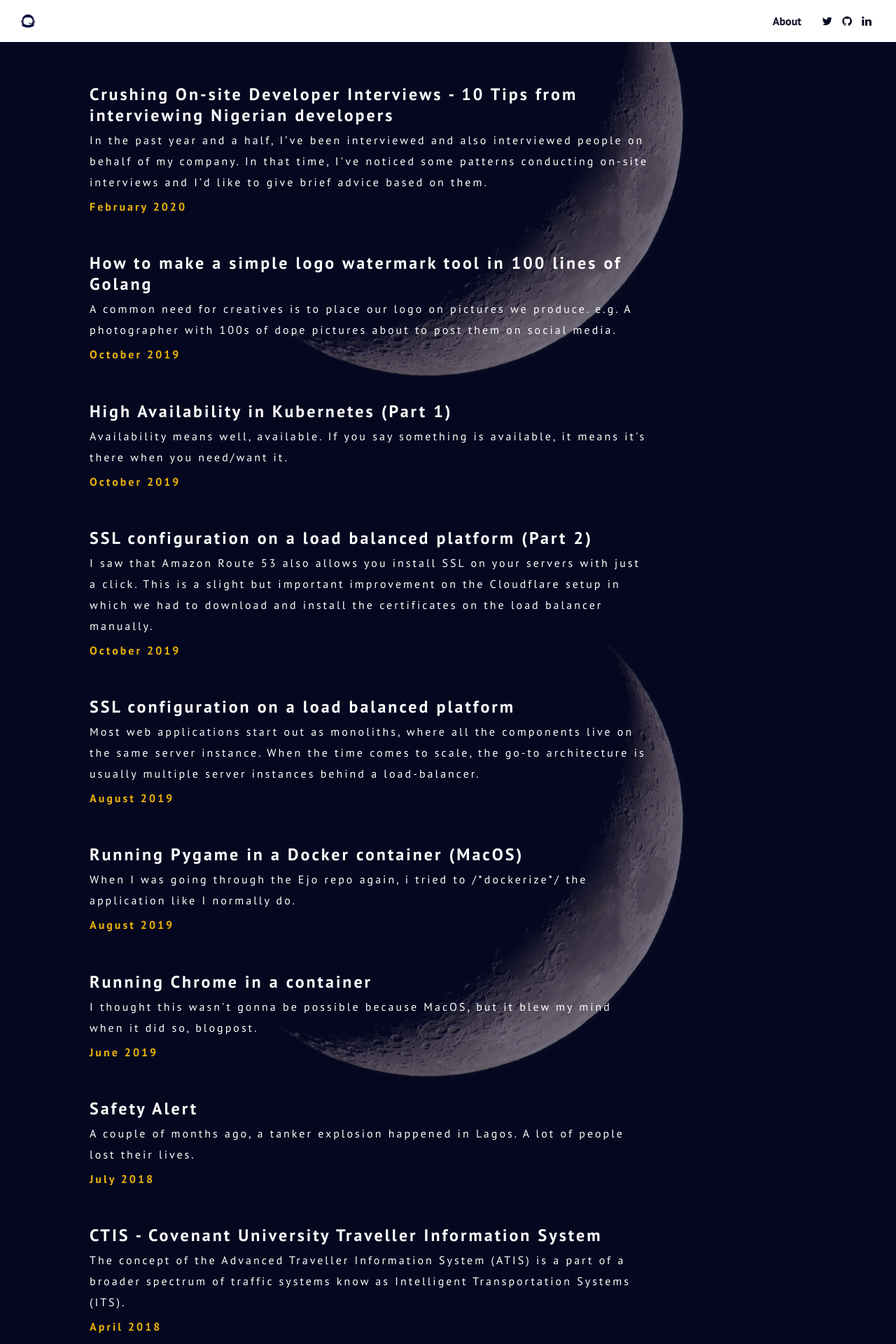
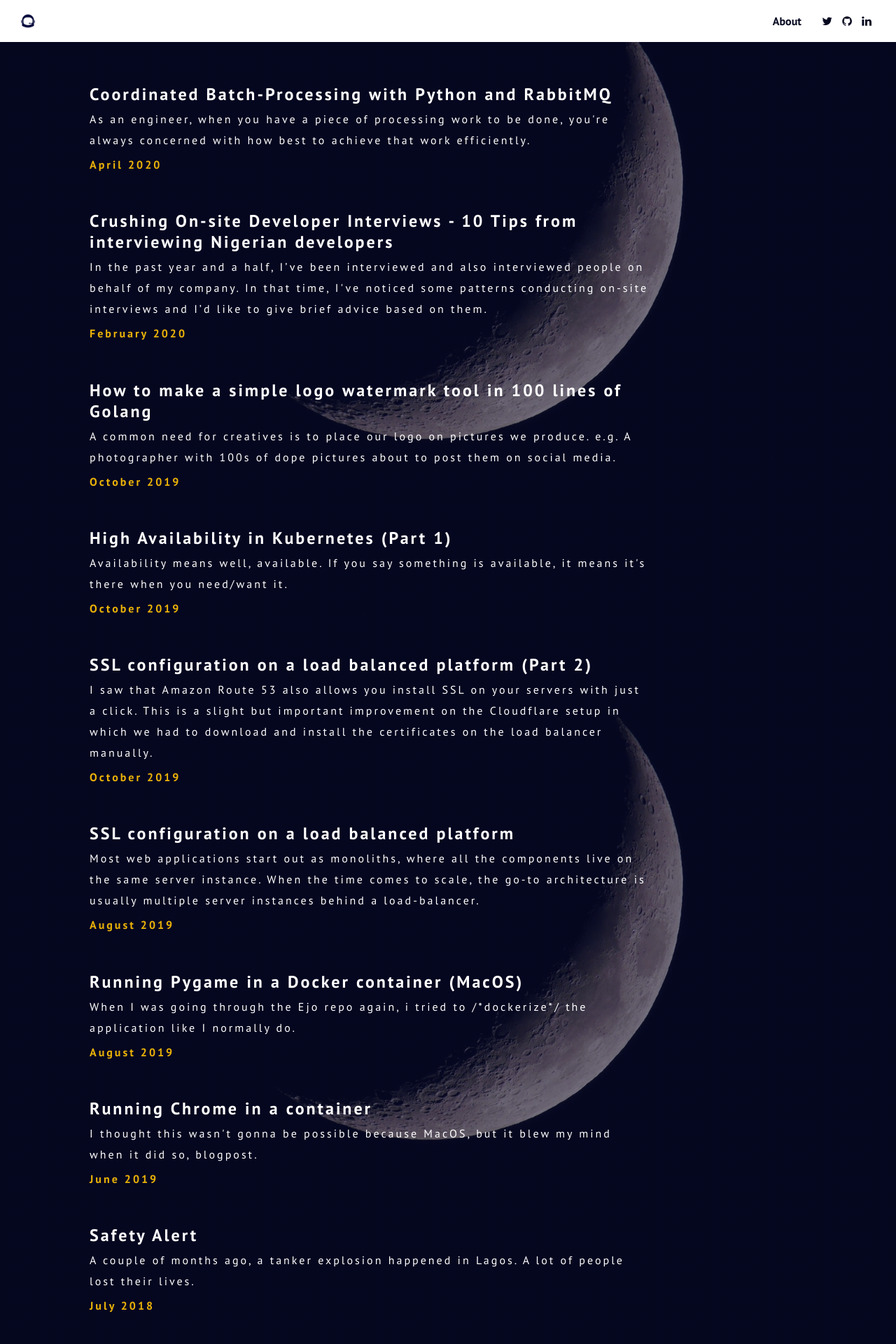
Before and after one commit to OpeOnikute/opeonikute.github.io, a Jekyll site: the page built from index.html, in a window 1280 px wide. Shown: the top 1920 px of the page at 70% size. Built offline with Jekyll 4.4.1, drawn with Linux system fonts in a browser that asks for light colours; some of the changed lines change nothing that is shown.

Commit message:
add coordinated processing post
test formatting

test out better formatting for code

test out better formatting

change formatting again

fix formatting

remove image styling

fix minor formatting

````diff
--- a/_data/posts.yml
+++ b/_data/posts.yml
@@ -1,3 +1,7 @@
+- title: Coordinated Batch-Processing with Python and RabbitMQ
+  link: Coordinated-Batch-Processing-with-Python-and-RabbitMQ
+  date: April 2020
+  synopsis: As an engineer, when you have a piece of processing work to be done, you're always concerned with how best to achieve that work efficiently.
 - title: Crushing On-site Developer Interviews - 10 Tips from interviewing Nigerian developers
   link: Crushing-On-Site-Developer-Interviews-10-Tips
   date: February 2020
--- a/css/style.css
+++ b/css/style.css
@@ -104,6 +104,11 @@ main.blog.dark img {
   background: #1E1E1E;
 }
 
+main.no-image-styling img {
+    background: none;
+    padding: 0;
+}
+
 .blog a {
   color: #eab208;
 }
@@ -208,11 +213,17 @@ footer a {
   padding-top: 5vw;
   text-align: center;
 }
+code {
+  line-height: 20px;
+  letter-spacing: normal;
+  border-radius: 5px;
+  padding: 2em 1.5em !important;
+}
 code.highlighter-rouge {
-  padding: 0.5em;
-  background: #1E1E1E;
-  color: #DCDCDC;
-}
+    padding: 0.5em !important;
+    background: #1E1E1E;
+    color: #DCDCDC;
+  }
 .share-container {
   padding-top: 10px;
   text-align: center;
--- /dev/null
+++ b/posts/Coordinated-Batch-Processing-with-Python-and-RabbitMQ.md
@@ -0,0 +1,375 @@
+---
+layout: post
+title: Coordinated Batch Processing with Python and RabbitMQ
+sub_title: Parallel Work distribution
+date: April 2020
+featured_image: https://opeonikute.dev/media/rmq_triple_diagram.png
+synopsis: As an engineer, when you have a piece of processing work to be done, you're always concerned with how best to achieve that work efficiently.
+image-theme: dark no-image-styling
+---
+
+As an engineer, when you have a piece of processing work to be done, you're always concerned with how best to achieve that work efficiently. i.e *how can the work be done in as little time as possible, with the right amount of resources?*
+
+For most simple workloads, you likely don't have to think about writing the most optimal process. You can get away with a simple `for` loop that iterates over all the items that need processing and you're done. Simple and sweet.
+
+When workloads start to get larger, things get more interesting. You start to realize that the `for` loop has begun to take longer to finish. You now need to explore ways to split that workload among different processes. With each process doing a bit of the work in parallel, your total processing time (TPT) reduces and you're happy.
+
+This concept is one of the various ways you can apply co-ordinated batch processing to handle complex workloads. In this post, we'll be exploring a simple pattern for parallel work processing, **the join pattern**, whilst writing logic in Python and providing work queues with RabbitMQ.
+
+## Requirements
+
+**Python 3**
+
+Python is one of my favourite programming languages, because of [it's principles](https://www.python.org/dev/peps/pep-0020/#id2). We'll be writing the application logic in Python 3. You can install Python 3 using the [official download page](https://www.python.org/downloads/).
+
+**RabbitMQ**
+
+RMQ is a message broker system that we'll be using to provide our sample work queues. If you don't want to install Rabbit MQ on your system, you can go the Docker route like I did.
+1. Install Docker and Docker Compose.
+2. Create a `docker-compose.yml` file in your root directory with this content:
+
+```yaml
+version: '3'
+
+services:
+  queue:
+    image: rabbitmq:3
+    ports:
+      - 5672:5672
+```
+
+3. Run `docker-compose up -d` to start RabbitMQ. You should now have RabbitMQ running on your machine on port `5672`.
+
+## Shakespeare: Counting Number of Occurrences
+
+The sample work we are going to be doing, is counting how many times the word "more" occurs in a group of sample texts from Shakespeare. To make the amount of work we are doing more complex, I doubled all the text about four times into one large text file of about 45MB.
+
+Since we are going to be re-using this logic amongst different queues, a good first step is to create a function that houses this logic, so it's re-usable. This code lives in `[main.py](http://main.py)` so we can import it from each worker.
+
+```python
+def count_words(words):
+    start = datetime.now()
+
+    count = 0
+    for word in words:
+        if word == "more":
+            count += 1
+
+		# Compute how much time the task took
+    diff = datetime.now() - start
+
+    print('Number of occurences:', count)
+    print("Total count time (ms):", diff.total_seconds() * 1000)
+
+    return {
+        "count": count,
+        "time (ms)": diff.total_seconds() * 1000
+    }
+```
+
+### **Aside: Rabbit MQ Concepts**
+
+Let's look at the common patterns we use to interact with RabbitMQ, so we can understand them in the code.
+**Connecting to RabbitMQ**
+
+Since we're going to be connecting to RabbitMQ in the same way, it makes sense to highlight that logic here so we don't need to declare it in all the code samples.
+
+```python
+import pika
+
+connection = pika.BlockingConnection(pika.ConnectionParameters('localhost'))
+channel = connection.channel()
+
+# Ensure the queue we need exists before using it.
+# This block applies to all queues we publish to/consume
+# throughout the examples.
+channel.queue_declare(queue='process_words')
+```
+
+**Sending Data to a Queue**
+
+To send data into a queue, we call the `basic_publish` method. We package the payload (which is JSON-encoded) and then specify the queue using the `routing_key` argument, with routing through the default RMQ exchange.
+
+```python
+import json
+
+payload = {}
+
+# Send list to the queue through the default exchange.
+# In this case the queue name is 'process_words'
+channel.basic_publish(exchange='',
+                      routing_key='process_words',
+                      body=json.dumps(payload))
+```
+
+**Consuming Data from a Queue**
+
+To listen for work on a queue, we call the `basic_consume` method. The arguments include the queue name and a callback function to perform the work.
+
+```python
+import json
+
+def callback(ch, method, properties, body):
+    print(" [x] Received")
+
+# Listen for work items on the single queue.
+channel.basic_consume(queue='process_words',
+                      auto_ack=True,
+                      on_message_callback=callback)
+
+```
+
+---
+
+Now that we have an overview of how we're working with RMQ, we can now discuss all the approaches we're taken.
+
+### Approach 1: Single Queue
+
+![Single Work Queue](/media/rmq_single_diagram.png)
+
+In this approach, we will send all the work items into a single queue and have one worker process all the items as once. It's the bare minimum approach, so we can get time estimates and see if applying co-ordinated batch processing saves us time, or not 🤷🏽‍♀️.
+
+To implement this, let's split our logic into two files:
+
+```python
+# single-mq-send.py
+# ===========================================================
+# Fetches the work items and sends to the worker
+# queues for processing.
+
+from main import get_words
+from datetime import datetime
+import json
+
+# insert rmq connection logic
+
+words = get_words()
+start_time = datetime.now()
+
+payload = {
+    'words': words,
+    'start_time': start_time.isoformat()
+}
+
+# Send list to the queue through the default exchange.
+channel.basic_publish(exchange='',
+                      routing_key='process_words',
+                      body=json.dumps(payload))
+
+connection.close()
+
+print(" [x] Sent 'Hello World!'")
+```
+
+```python
+# single-mq-receive.py
+# ===========================================================
+# Creates a single worker to listen on one queue and
+# processes the items as they are received.
+
+from main import count_words
+from datetime import datetime
+import json
+
+# insert rmq connection logic
+
+def callback(ch, method, properties, body):
+    # Body should be an array
+    print(" [x] Received")
+
+    payload = json.loads(body)
+    count_words(payload['words'])
+
+    diff = datetime.now() - datetime.fromisoformat(payload['start_time'])
+    print('Total queue time (s):', diff.total_seconds())
+
+# Listen for work items on the single queue.
+channel.basic_consume(queue='process_words',
+                      auto_ack=True,
+                      on_message_callback=callback)
+
+print(' [*] Waiting for messages. To exit press CTRL+C')
+channel.start_consuming()
+```
+
+**Results:**
+
+![Single Queue Result](/media/rmq_single_result.png)
+
+The total processing time (TPT) was **~8.2s** using the single queue.
+
+### The Join Pattern (Two Queues)
+
+The Join Pattern is a simple batch processing pattern, in which work is split into different queues and sent to a single queue to process the results. Hence the work is "joined" from multiple queues. In our example, we shall be sharding our work into multiple queues, processing them in those queues and computing the results in a "join" queue.
+
+To make things even more interesting, let's explore the differences between using two queues and three queues. My assumption is that with three queues we'd be able to reduce our TPT even further, but you never know. We also have to consider the communication overhead that comes with transferring our data between multiple queues.
+
+### Approach 2:  Join Pattern with Two Work Queues
+
+![Double Work Queue](/media/rmq_double_diagram.png)
+
+We first need our sharding function. Sharding basically means we are splitting the work based on some range. In this case we are splitting the work into two. i.e from range `0-mid`, to range `mid-end`. The name of the function is `split_array`. You can check out the logic in the repo.
+
+To implement the pattern we need three files:
+
+```python
+# copier-mq-send.py
+# ===========================================================
+# Fetches the work items, Implements the sharding
+# function and sends to the worker queues for processing.
+
+from datetime import datetime
+from main import get_words, split_array
+import json
+
+# insert rmq connection logic
+
+words = get_words()
+
+# Pass the start time so we can compute total time
+# in the join queue.
+start_time = datetime.now()
+
+# Split words list into three
+chunks = split_array(words, 2)
+
+queues = ['process_words_1', 'process_words_2']
+
+for index, queue_name in enumerate(queues):
+    payload = {
+        'words': chunks[index],
+        'start_time': start_time.isoformat()
+    }
+    channel.queue_declare(queue=queue_name)
+    channel.basic_publish(exchange='',
+                      routing_key=queue_name,
+                      body=json.dumps(payload))
+
+connection.close()
+
+print(" [x] Sent to both queues.")
+```
+
+```python
+# copier-mq-receive.py
+# ===========================================================
+# Creates workers to listen on both queues, process the items
+# and sends them to join queue.
+
+import pika
+import functools
+from main import count_words
+
+# insert rmq connection logic.
+# declare all queues used in this file.
+
+def callback(ch, method, properties, body, queue_name):
+    # Body should be an array
+    print(" [x] Received")
+    payload = json.loads(body)
+    data = {
+        'queue_name': queue_name,
+        'result': count_words(payload['words']),
+        'start_time': payload['start_time']
+    }
+    channel.basic_publish(exchange='',
+                        routing_key='process_results',
+                        body=json.dumps(data))
+
+queues = ['process_words_1', 'process_words_2']
+
+for queue_name in queues:
+    cb = functools.partial(callback, queue_name=queue_name)
+    channel.basic_consume(queue=queue_name,
+                        auto_ack=True,
+                        on_message_callback=cb)
+
+print(' [*] Waiting for messages. To exit press CTRL+C')
+channel.start_consuming()
+```
+
+```python
+# copier-mq-join.py
+# ===========================================================
+# Receives results from all queues, waits for each
+# queue to return a result and then computes the final result.
+
+import json
+from main import count_words
+from datetime import datetime
+
+# insert rmq connection logic.
+# declare all queues used in this file.
+
+# Track which queues have responded
+state = {
+    'process_words_1': None,
+    'process_words_2': None
+}
+
+def callback(ch, method, properties, body):
+    # Body should be an array
+    data = json.loads(body)
+    queue_name = data['queue_name']
+
+    if queue_name not in state.keys():
+        return
+
+    state[queue_name] = data['result']
+
+    # Check if both queues have returned.
+    complete = True
+    total_count = 0
+    total_time = 0
+
+    for queue in state:
+        if not state[queue]:
+            complete = False
+        else:
+            total_count += state[queue]['count']
+            total_time += state[queue]['time (ms)']
+            print("Time added", state[queue]['time (ms)'])
+
+    # Compute result
+    if complete:
+        diff = datetime.now() - datetime.fromisoformat(data['start_time'])
+        print ("Total number of occurences:", total_count)
+        print ("Total compute time:", total_time)
+        print ("Total processing time (s):", diff.total_seconds())
+
+# Listen for work items sent to 'process_results' queue.
+channel.basic_consume(queue='process_results',
+                      auto_ack=True,
+                      on_message_callback=callback)
+
+print(' [*] Waiting for messages. To exit press CTRL+C')
+channel.start_consuming()
+```
+
+**Results:**
+
+![Double Work Queue](/media/rmq_double_result.png)
+
+The TPT was **~8.4s** using two queues.
+
+### Approach 3:  Join Pattern with Three Work Queues
+
+![Triple Work Queue](/media/rmq_triple_diagram.png)
+
+Since the main difference in the code is adding `process_words_3` to all the code blocks concerning queues, and increasing the size of the sharded array to 3, I won't be repeating all the logic. What we've done though, is split the work amongst three queues, so we expect a shorter processing time.
+
+**Results:**
+
+![Triple Work Queue](/media/rmq_triple_result.png)
+
+The TPT was **~7s** using three queues.
+
+## Conclusion
+
+The results of all the tests are:
+
+- With a single queue, the TPT was ~8.4s
+- With two queues, the TPT was ~8.2s
+- With three queues, the TPT was ~7s
+
+I also noticed that as the size of the workload increased, the gap in TPTs between using a single vs. two vs. three queues increased. This reinforces that coordinated batch processing (CBP) gets more important as your workloads increase, and it's always a good idea to keep thinking about how you can leverage CBP patterns to make your processing cheaper, saving yourself and your company costs in the long run.
````
Also changed, not shown: media/rmq_double_diagram.png (added), media/rmq_double_result.png (added), media/rmq_single_diagram.png (added), media/rmq_single_result.png (added), media/rmq_triple_diagram.png (added), media/rmq_triple_result.png (added), 1 other file.
